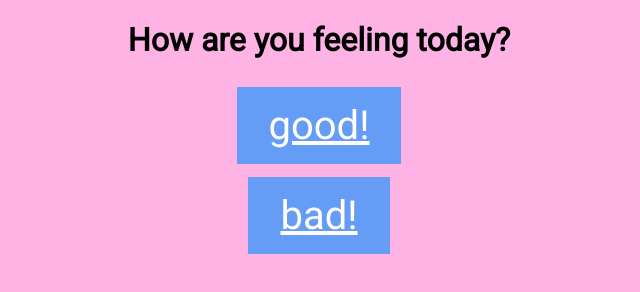
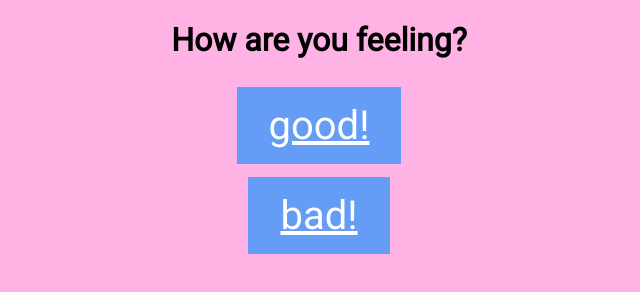
Before and after one commit to breannahooper/artkiosk, a plain HTML site: page index.html in a window 1280 px wide. Shown: the whole page, without its empty margins (321-961 px from the left). Drawn offline with Linux system fonts and the light colour scheme.

Commit message:
Add files via upload

```diff
--- a/index.html
+++ b/index.html
@@ -30,7 +30,7 @@
 
 <!--To adjust hero image and text, find hero-image class on style.css-->
 
-<h1>How are you feeling today?</h1>
+<h1>How are you feeling?</h1>
 
 
 
```
